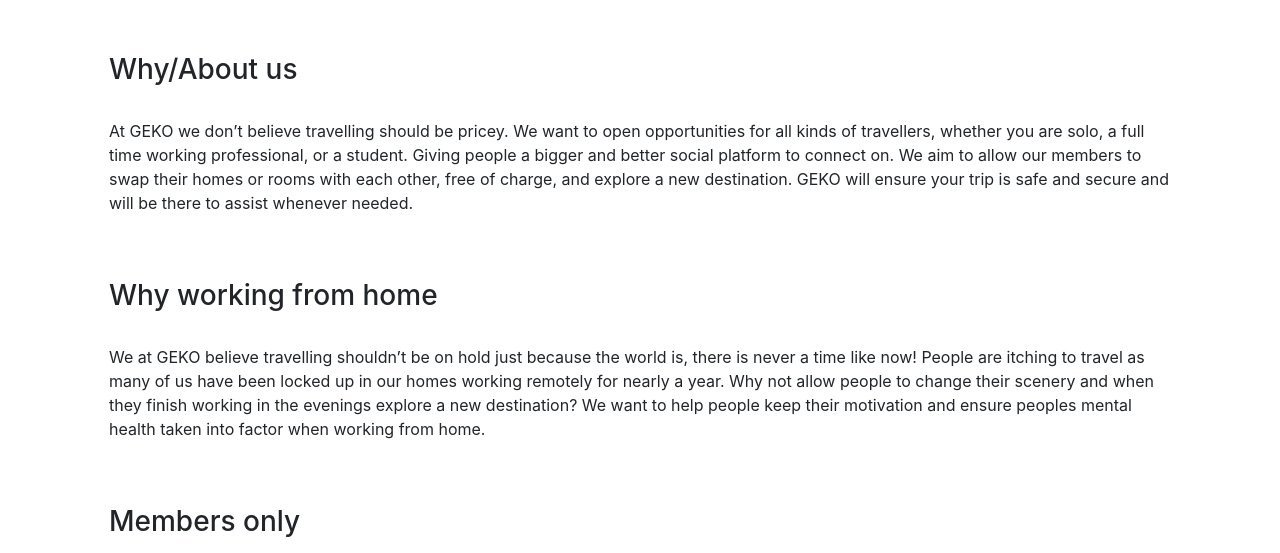
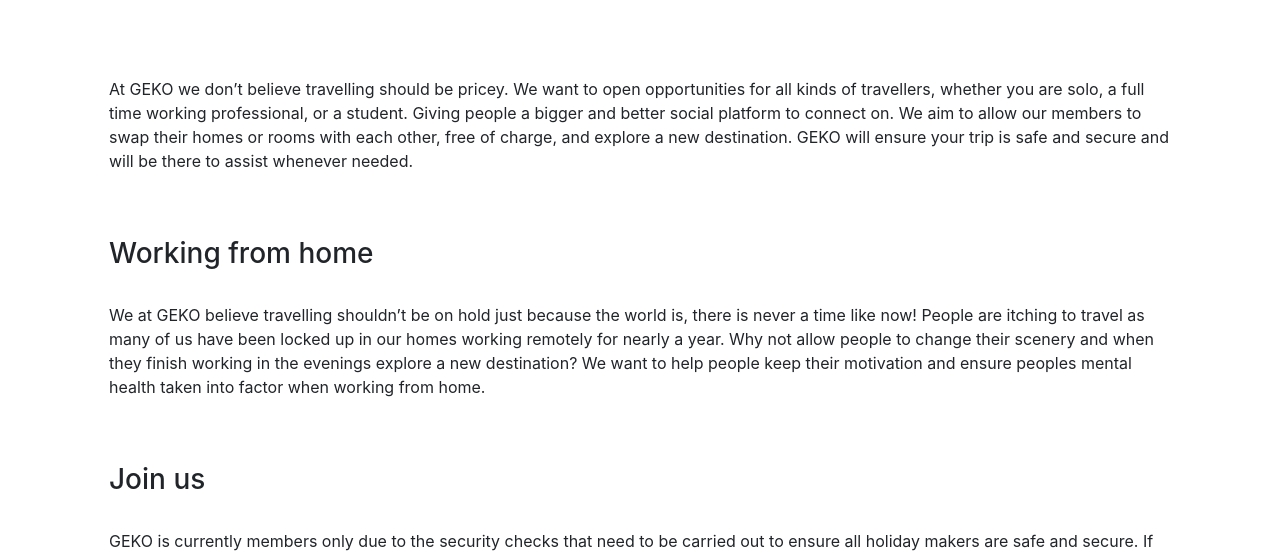
Before and after one commit to feature-creeper/GEKO-web.github.io, a website: page about.html in a window 1280 px wide. Shown: the part 249-802 px from the top of the page. Drawn offline with nearby package versions, Linux system fonts and the light colour scheme.

Commit message:
Changed copy

```diff
--- a/about.html
+++ b/about.html
@@ -28,13 +28,14 @@
 
 
     <div class="container">
-        <div class="p-4"><h3>Why/About us</h3>
+        <div class="p-4">
+            <!-- <h3>Why/About us</h3> -->
             <br>
             <p>At GEKO we don’t believe travelling should be pricey. We want to open opportunities for all kinds of travellers, whether you are solo, a full time working professional, or a student. Giving people a bigger and better social platform to connect on. We aim to allow our members to swap their homes or rooms with each other, free of charge, and explore a new destination. GEKO will ensure your trip is safe and secure and will be there to assist whenever needed.
             </p>
             </div>
 
-            <div class="p-4"><h3>Why working from home</h3>
+            <div class="p-4"><h3>Working from home</h3>
                 <br>
                 <p>We at GEKO believe travelling shouldn’t be on hold just because the world is, there is never a time like now!
                     People are itching to travel as many of us have been locked up in our homes working remotely for nearly a year. Why not allow people to change their scenery and when they finish working in the evenings explore a new destination? We want to help people keep their motivation and ensure peoples mental health taken into factor when working from home.
@@ -42,7 +43,7 @@
                 </div>
 
 
-<div class="p-4"><h3>Members only</h3>
+<div class="p-4"><h3>Join us</h3>
     <br>
     <p>    GEKO is currently members only due to the security checks that need to be carried out to ensure all holiday makers are safe and secure. If GEKO is for you then fill out our survey and we will get in touch with you.
     </p>
```
